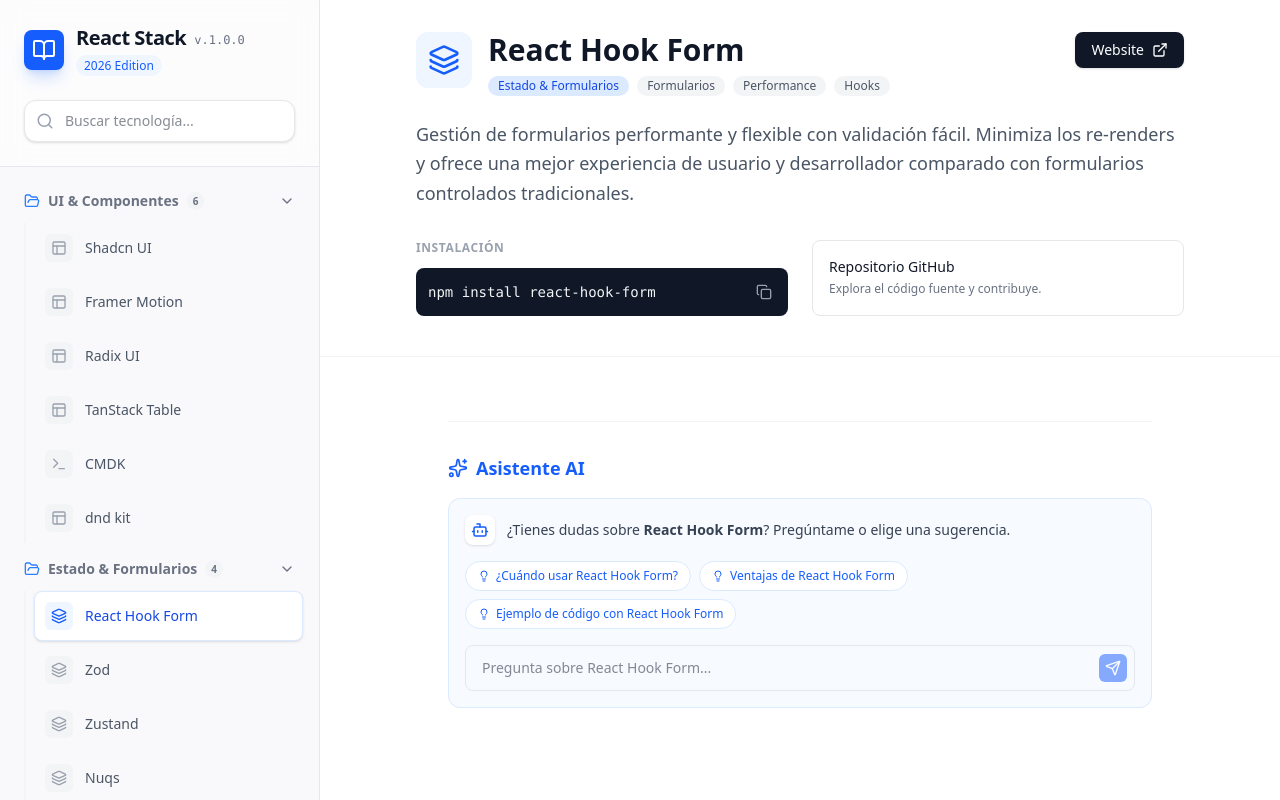
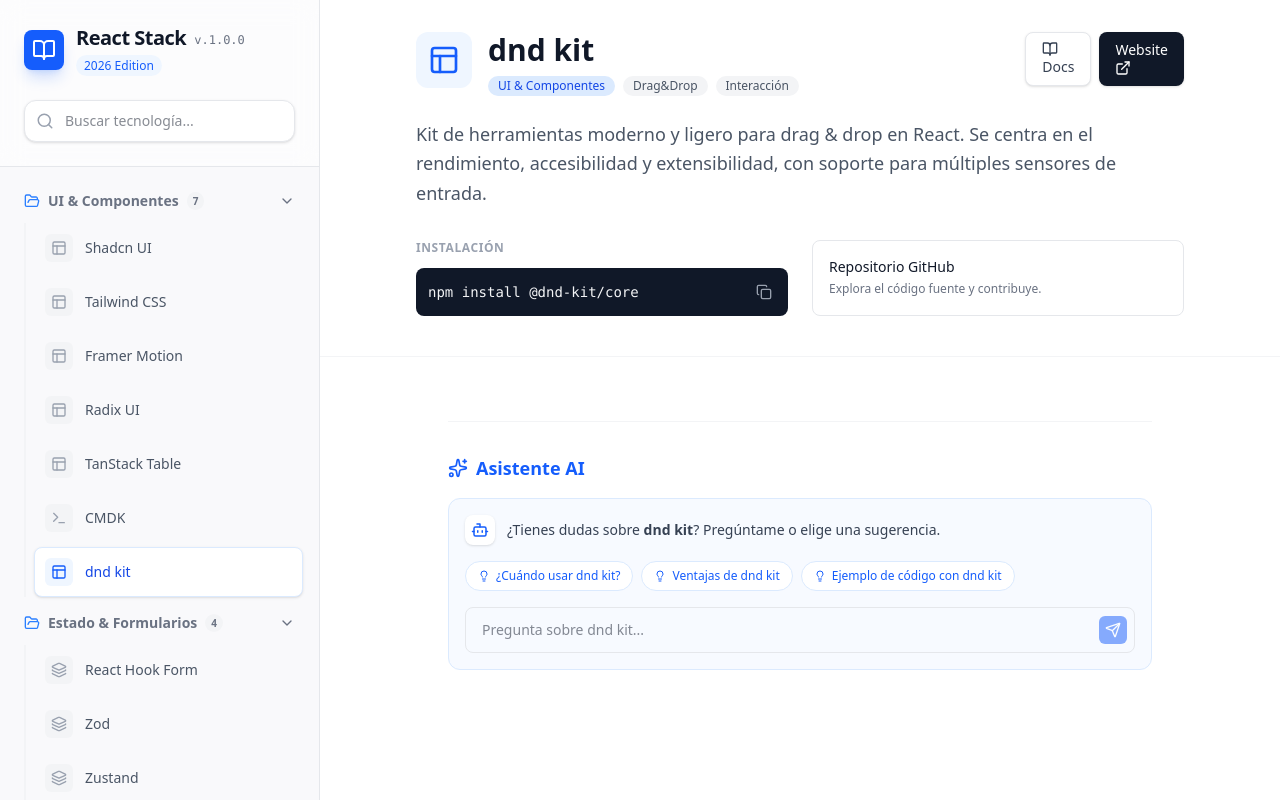
Before and after one commit to corbaz/react-tech-book, a React (Vite) app: page / in a window 1280 px wide. Built offline with nearby package versions, Linux system fonts and the light colour scheme.

Commit message:
feat(tech-detail): add docs link and improve button layout
refactor(tech-data): add docsUrl to all technologies and include SQLite
feat(error-handling): implement ErrorBoundary component
docs(hooks): add comment for categories derivation

```diff
--- a/src/App.jsx
+++ b/src/App.jsx
@@ -2,6 +2,7 @@
 import { Sidebar } from "./components/layout/Sidebar";
 import { MobileHeader } from "./components/layout/MobileHeader";
 import { TechDetail } from "./components/features/TechDetail";
+import { ErrorBoundary } from "./components/ui/ErrorBoundary";
 
 function App() {
   const {
@@ -35,10 +36,12 @@
       />
 
       <main className="flex-1 h-full overflow-hidden relative w-full">
-        <TechDetail
-          activeItem={activeItem}
-          onClose={() => setSelectedId(null)}
-        />
+        <ErrorBoundary>
+          <TechDetail
+            activeItem={activeItem}
+            onClose={() => setSelectedId(null)}
+          />
+        </ErrorBoundary>
       </main>
     </div>
   );
--- a/src/components/features/TechDetail.jsx
+++ b/src/components/features/TechDetail.jsx
@@ -1,4 +1,4 @@
-import { ExternalLink, X } from "lucide-react";
+import { ExternalLink, X, BookOpen } from "lucide-react";
 import { Badge } from "../ui/Badge";
 import { InstallCommand } from "./InstallCommand";
 import { AISection } from "./AISection";
@@ -32,7 +32,7 @@
       {/* Hero Header */}
       <div className="bg-white border-b border-gray-100 p-8 pb-10">
         <div className="max-w-3xl mx-auto">
-          <div className="flex items-start justify-between mb-6">
+          <div className="flex flex-col sm:flex-row sm:items-start justify-between gap-4 mb-6">
             <div className="flex gap-4">
               <div className="p-3 bg-blue-50 rounded-xl text-blue-600 h-fit">
                 <Icon size={32} />
@@ -53,15 +53,29 @@
                 </div>
               </div>
             </div>
+
+            <div className="flex gap-2 w-full sm:w-auto">
+              {activeItem.docsUrl && (
+                <a
+                  href={activeItem.docsUrl}
+                  target="_blank"
+                  rel="noopener noreferrer"
+                  className="flex-1 sm:flex-none justify-center items-center gap-2 px-4 py-2 bg-white text-gray-700 border border-gray-200 rounded-lg hover:bg-gray-50 hover:text-gray-900 transition-all shadow-sm hover:shadow text-sm font-medium"
+                >
+                  <BookOpen size={16} />
+                  Docs
+                </a>
+              )}
               <a
                 href={activeItem.website}
                 target="_blank"
                 rel="noopener noreferrer"
-              className="hidden sm:flex items-center gap-2 px-4 py-2 bg-gray-900 text-white rounded-lg hover:bg-gray-800 transition-all shadow-sm hover:shadow text-sm font-medium"
+                className="flex-1 sm:flex-none justify-center items-center gap-2 px-4 py-2 bg-gray-900 text-white rounded-lg hover:bg-gray-800 transition-all shadow-sm hover:shadow text-sm font-medium"
               >
                 Website
                 <ExternalLink size={16} />
               </a>
+            </div>
           </div>
 
           <p className="text-lg text-gray-600 leading-relaxed mb-8">
--- /dev/null
+++ b/src/components/ui/ErrorBoundary.jsx
@@ -0,0 +1,42 @@
+import React from "react";
+import { AlertTriangle } from "lucide-react";
+
+export class ErrorBoundary extends React.Component {
+  constructor(props) {
+    super(props);
+    this.state = { hasError: false, error: null };
+  }
+
+  static getDerivedStateFromError(error) {
+    return { hasError: true, error };
+  }
+
+  componentDidCatch(error, errorInfo) {
+    console.error("ErrorBoundary caught an error:", error, errorInfo);
+  }
+
+  render() {
+    if (this.state.hasError) {
+      return (
+        <div className="flex flex-col items-center justify-center h-full p-8 bg-red-50 text-red-800 rounded-xl border border-red-200 m-4">
+          <AlertTriangle size={48} className="mb-4 text-red-500" />
+          <h2 className="text-xl font-bold mb-2">Algo salió mal</h2>
+          <p className="text-center mb-4 text-sm opacity-90">
+            Ha ocurrido un error al cargar este componente.
+          </p>
+          <pre className="bg-white p-4 rounded border border-red-100 text-xs overflow-auto max-w-full w-full">
+            {this.state.error && this.state.error.toString()}
+          </pre>
+          <button
+            onClick={() => window.location.reload()}
+            className="mt-6 px-4 py-2 bg-red-600 text-white rounded-lg hover:bg-red-700 transition-colors text-sm font-medium"
+          >
+            Recargar página
+          </button>
+        </div>
+      );
+    }
+
+    return this.props.children;
+  }
+}
--- a/src/data/technologies.js
+++ b/src/data/technologies.js
@@ -19,9 +19,23 @@
     description:
       "Colección de componentes reutilizables construidos sobre Radix UI y Tailwind CSS. No es una librería de componentes tradicional, sino código que copias y pegas en tu proyecto, permitiendo control total y personalización sin límites.",
     website: "https://ui.shadcn.com",
+    docsUrl: "https://ui.shadcn.com/docs",
     installCmd: "npx shadcn@latest init",
     tags: ["UI", "Headless", "Tailwind"],
     githubRepo: "https://github.com/shadcn-ui/ui",
+  },
+  {
+    id: "tailwindcss",
+    name: "Tailwind CSS",
+    category: "UI & Componentes",
+    icon: Layout,
+    description:
+      "Un framework CSS utility-first repleto de clases como flex, pt-4, text-center y rotate-90 que pueden componerse para construir cualquier diseño, directamente en tu maquetado.",
+    website: "https://tailwindcss.com",
+    docsUrl: "https://tailwindcss.com/docs",
+    installCmd: "npm install tailwindcss @tailwindcss/vite",
+    tags: ["CSS", "Utility-first", "Framework"],
+    githubRepo: "https://github.com/tailwindlabs/tailwindcss",
   },
   {
     id: "framer",
@@ -31,6 +45,7 @@
     description:
       "La biblioteca de animación estándar de facto para React. Permite animaciones declarativas complejas, gestos y transiciones de diseño compartido con una API simple y potente.",
     website: "https://motion.dev",
+    docsUrl: "https://motion.dev/docs",
     installCmd: "npm install framer-motion",
     tags: ["Animación", "Gestos", "DX"],
     githubRepo: "https://github.com/motiondivision/motion",
@@ -43,6 +58,7 @@
     description:
       "Primitivas de UI sin estilos (Headless) y accesibles para construir sistemas de diseño de alta calidad. Maneja la lógica difícil de accesibilidad WAI-ARIA por ti.",
     website: "https://www.radix-ui.com",
+    docsUrl: "https://www.radix-ui.com/primitives/docs/overview/introduction",
     installCmd: "npm install @radix-ui/react-popover",
     tags: ["Accesibilidad", "Headless", "Primitivas"],
     githubRepo: "https://github.com/radix-ui/primitives",
@@ -55,6 +71,7 @@
     description:
       'Biblioteca "headless" para construir tablas y grillas de datos potentes. Ofrece ordenamiento, filtrado, agrupación y paginación sin imponer estilos visuales.',
     website: "https://tanstack.com/table",
+    docsUrl: "https://tanstack.com/table/latest/docs/introduction",
     installCmd: "npm install @tanstack/react-table",
     tags: ["Tablas", "Headless", "Datos"],
     githubRepo: "https://github.com/TanStack/table",
@@ -67,6 +84,7 @@
     description:
       "Componente de paleta de comandos (Command Palette) rápido, componible y sin estilos. Ideal para interfaces tipo Spotlight o menús de comandos estilo Ctrl+K.",
     website: "https://cmdk.paco.me",
+    docsUrl: "https://github.com/pacocoursey/cmdk#readme",
     installCmd: "npm install cmdk",
     tags: ["Command Palette", "Accesibilidad"],
     githubRepo: "https://github.com/pacocoursey/cmdk",
@@ -79,6 +97,7 @@
     description:
       "Kit de herramientas moderno y ligero para drag & drop en React. Se centra en el rendimiento, accesibilidad y extensibilidad, con soporte para múltiples sensores de entrada.",
     website: "https://dndkit.com",
+    docsUrl: "https://docs.dndkit.com",
     installCmd: "npm install @dnd-kit/core",
     tags: ["Drag&Drop", "Interacción"],
     githubRepo: "https://github.com/clauderic/dnd-kit",
@@ -93,6 +112,7 @@
     description:
       "Gestión de formularios performante y flexible con validación fácil. Minimiza los re-renders y ofrece una mejor experiencia de usuario y desarrollador comparado con formularios controlados tradicionales.",
     website: "https://react-hook-form.com",
+    docsUrl: "https://react-hook-form.com/get-started",
     installCmd: "npm install react-hook-form",
     tags: ["Formularios", "Performance", "Hooks"],
     githubRepo: "https://github.com/react-hook-form/react-hook-form",
@@ -105,6 +125,7 @@
     description:
       "Validación de esquemas TypeScript-first con inferencia estática de tipos. Elimina la duplicación de declaraciones de tipos y valida datos en tiempo de ejecución tanto en cliente como en servidor.",
     website: "https://zod.dev",
+    docsUrl: "https://zod.dev/?id=introduction",
     installCmd: "npm install zod",
     tags: ["Validación", "TypeScript", "Esquemas"],
     githubRepo: "https://github.com/colinhacks/zod",
@@ -117,6 +138,7 @@
     description:
       'Solución de gestión de estado pequeña, rápida y escalable. Utiliza hooks simplificados sin el boilerplate de Redux y resuelve problemas comunes como el "zombie child problem".',
     website: "https://zustand-demo.pmnd.rs",
+    docsUrl: "https://zustand.docs.pmnd.rs/getting-started/introduction",
     installCmd: "npm install zustand",
     tags: ["State Management", "Hooks", "Minimalista"],
     githubRepo: "https://github.com/pmndrs/zustand",
@@ -129,12 +151,26 @@
     description:
       "Gestión de estado segura (Type-safe) en los parámetros de búsqueda de la URL (Query Params). Permite sincronizar el estado de la UI con la URL para compartir y persistir vistas.",
     website: "https://nuqs.47ng.com",
+    docsUrl: "https://nuqs.47ng.com/docs",
     installCmd: "npm install nuqs",
     tags: ["URL State", "Query Params", "UX"],
     githubRepo: "https://github.com/47ng/nuqs",
   },
 
   // --- DATA & BACKEND ---
+  {
+    id: "sqlite",
+    name: "SQLite",
+    category: "Datos & Backend",
+    icon: Database,
+    description:
+      "Una biblioteca en proceso que implementa un motor de base de datos SQL transaccional, autónomo, sin servidor y sin configuración.",
+    website: "https://www.sqlite.org",
+    docsUrl: "https://www.sqlite.org/docs.html",
+    installCmd: "npm install sqlite3",
+    tags: ["Database", "SQL", "Embedded"],
+    githubRepo: "https://github.com/sqlite/sqlite",
+  },
   {
     id: "trpc",
     name: "tRPC",
@@ -143,6 +179,7 @@
     description:
       "Permite construir APIs seguras de extremo a extremo sin esquemas ni generación de código. Comparte tipos de TypeScript directamente entre tu cliente y servidor.",
     website: "https://trpc.io",
+    docsUrl: "https://trpc.io/docs",
     installCmd: "npm install @trpc/server @trpc/client",
     tags: ["API", "TypeScript", "Fullstack"],
     githubRepo: "https://github.com/trpc/trpc",
@@ -155,6 +192,7 @@
     description:
       "Gestión de estado asíncrono potente para TS/JS. Maneja caching, sincronización, y actualización del estado del servidor en tus aplicaciones React.",
     website: "https://tanstack.com/query",
+    docsUrl: "https://tanstack.com/query/latest/docs/framework/react/overview",
     installCmd: "npm i @tanstack/react-query",
     tags: ["Async State", "Cache", "Data Fetching"],
     githubRepo: "https://github.com/TanStack/query",
@@ -167,6 +205,7 @@
     description:
       "ORM de próxima generación para Node.js y TypeScript. Ofrece un modelo de datos declarativo, migraciones automatizadas y un cliente con autocompletado y seguridad de tipos.",
     website: "https://www.prisma.io",
+    docsUrl: "https://www.prisma.io/docs",
     installCmd: "npm install prisma --save-dev",
     tags: ["ORM", "Base de Datos", "SQL"],
     githubRepo: "https://github.com/prisma/prisma",
@@ -179,6 +218,7 @@
     description:
       'ORM ligero y "SQL-like" para TypeScript. Diseñado para tener cero sobrecarga en tiempo de ejecución y ofrecer una experiencia de desarrollo cercana a escribir SQL puro pero tipado.',
     website: "https://orm.drizzle.team",
+    docsUrl: "https://orm.drizzle.team/docs/overview",
     installCmd: "npm install drizzle-orm",
     tags: ["ORM", "SQL", "Ligero"],
     githubRepo: "https://github.com/drizzle-team/drizzle-orm",
@@ -191,6 +231,7 @@
     description:
       "Framework web ultrarrápido, pequeño y ligero para los bordes (Edges). Funciona en cualquier runtime de JavaScript: Cloudflare Workers, Fastly, Deno, Bun, Lagon, AWS Lambda y Node.js.",
     website: "https://hono.dev",
+    docsUrl: "https://hono.dev/docs",
     installCmd: "npm install hono",
     tags: ["Backend", "Edge", "Performance"],
     githubRepo: "https://github.com/honojs/hono",
@@ -203,6 +244,7 @@
     description:
       "Alternativa Open Source a Firebase. Proporciona una base de datos Postgres dedicada, autenticación, APIs instantáneas, funciones Edge y almacenamiento de archivos.",
     website: "https://supabase.com",
+    docsUrl: "https://supabase.com/docs",
     installCmd: "npm install @supabase/supabase-js",
     tags: ["BaaS", "Postgres", "Auth"],
     githubRepo: "https://github.com/supabase/supabase",
@@ -217,6 +259,7 @@
     description:
       "Biblioteca para construir interfaces de usuario impulsadas por IA. Facilita la integración de LLMs, streaming de texto y creación de chats interactivos.",
     website: "https://sdk.vercel.ai",
+    docsUrl: "https://sdk.vercel.ai/docs",
     installCmd: "npm install ai",
     tags: ["IA", "LLM", "Streaming"],
     githubRepo: "https://github.com/vercel/ai",
@@ -229,6 +272,7 @@
     description:
       "API de correo electrónico para desarrolladores. Permite diseñar correos transaccionales utilizando componentes de React en lugar de HTML/CSS antiguo.",
     website: "https://resend.com",
+    docsUrl: "https://resend.com/docs/introduction",
     installCmd: "npm install resend",
     tags: ["Email", "React Email", "API"],
     githubRepo: "https://github.com/resend/react-email",
@@ -241,6 +285,7 @@
     description:
       "Plataforma de pagos unificada para desarrolladores. Maneja suscripciones, pagos únicos e impuestos (Merchant of Record), ideal para productos digitales y SaaS.",
     website: "https://polar.sh",
+    docsUrl: "https://docs.polar.sh",
     installCmd: "npm install @polar-sh/sdk",
     tags: ["Pagos", "SaaS", "Monetización"],
     githubRepo: "https://github.com/polarsource/polar",
@@ -253,6 +298,7 @@
     description:
       "Generador de documentación de API moderna e interactiva desde especificaciones OpenAPI/Swagger. Ofrece una UI limpia y probadores de peticiones integrados.",
     website: "https://scalar.com",
+    docsUrl: "https://guides.scalar.com",
     installCmd: "npm install @scalar/api-reference",
     tags: ["Docs", "API", "OpenAPI"],
     githubRepo: "https://github.com/scalar/scalar",
@@ -265,6 +311,7 @@
     description:
       "Plataforma de análisis de producto todo en uno. Ofrece análisis de embudos, grabaciones de sesión, feature flags y experimentación A/B. Puede ser auto-alojada.",
     website: "https://posthog.com",
+    docsUrl: "https://posthog.com/docs",
     installCmd: "npm install posthog-js",
     tags: ["Analíticas", "Product", "Testing"],
     githubRepo: "https://github.com/PostHog/posthog",
@@ -277,6 +324,7 @@
     description:
       "Alternativa autohospedable a Vercel/Heroku/Netlify. Te permite desplegar aplicaciones, bases de datos y servicios en tu propio VPS con una interfaz simple.",
     website: "https://coolify.io",
+    docsUrl: "https://coolify.io/docs",
     installCmd: "curl -fsSL https://cdn.coollabs.io/coolify/install.sh | bash",
     tags: ["DevOps", "Self-hosted", "Deploy"],
     githubRepo: "https://github.com/coollabsio/coolify",
--- a/src/hooks/useTechSelection.js
+++ b/src/hooks/useTechSelection.js
@@ -19,6 +19,7 @@
 
   // Derivar categorías de los datos
   const categories = useMemo(() => {
+    // Obtenemos las categorías únicas de todas las tecnologías
     const cats = ["Todos", ...new Set(technologies.map((t) => t.category))];
     return cats;
   }, []);
```
Lines whose indentation alone changed are shown as unchanged.
